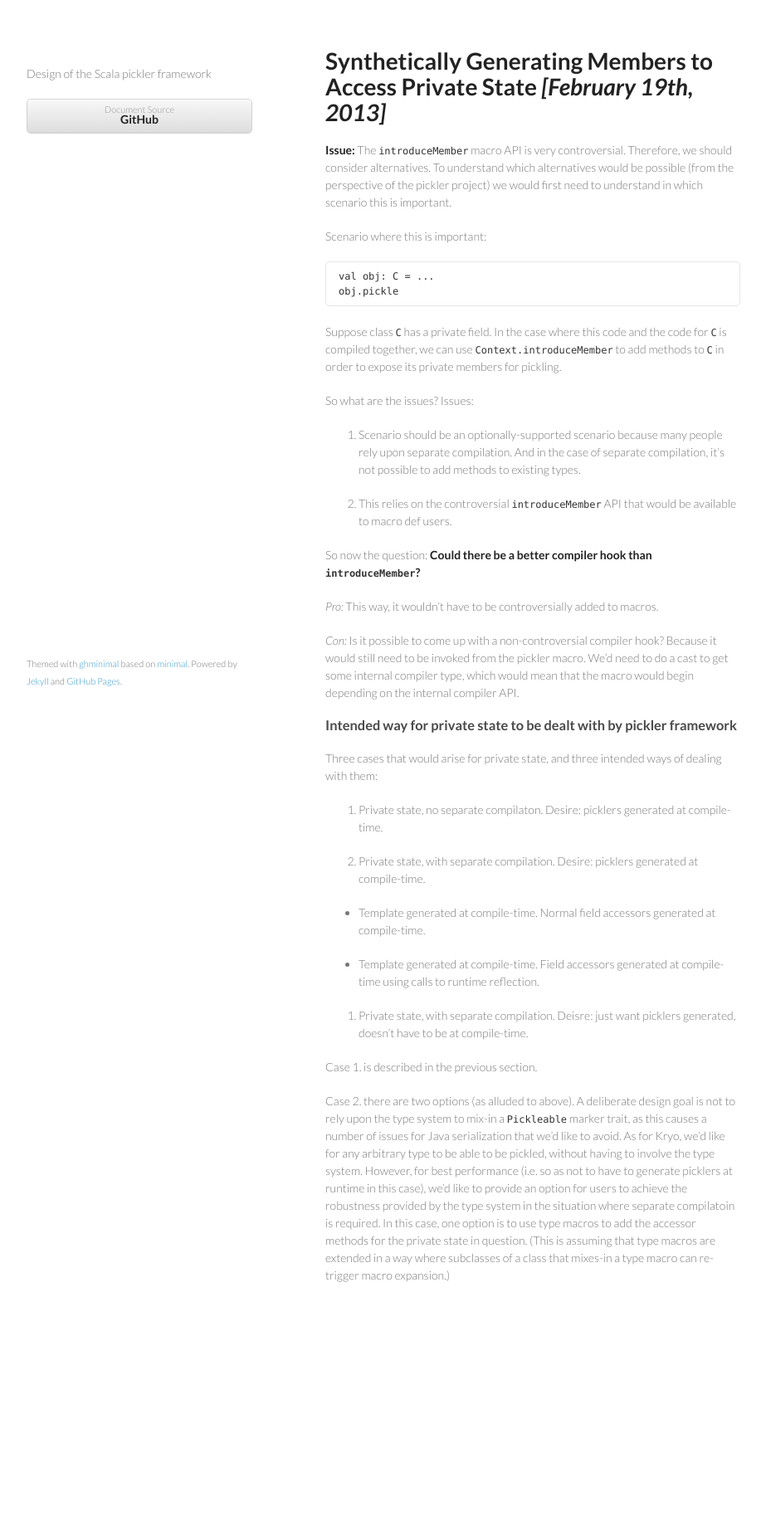
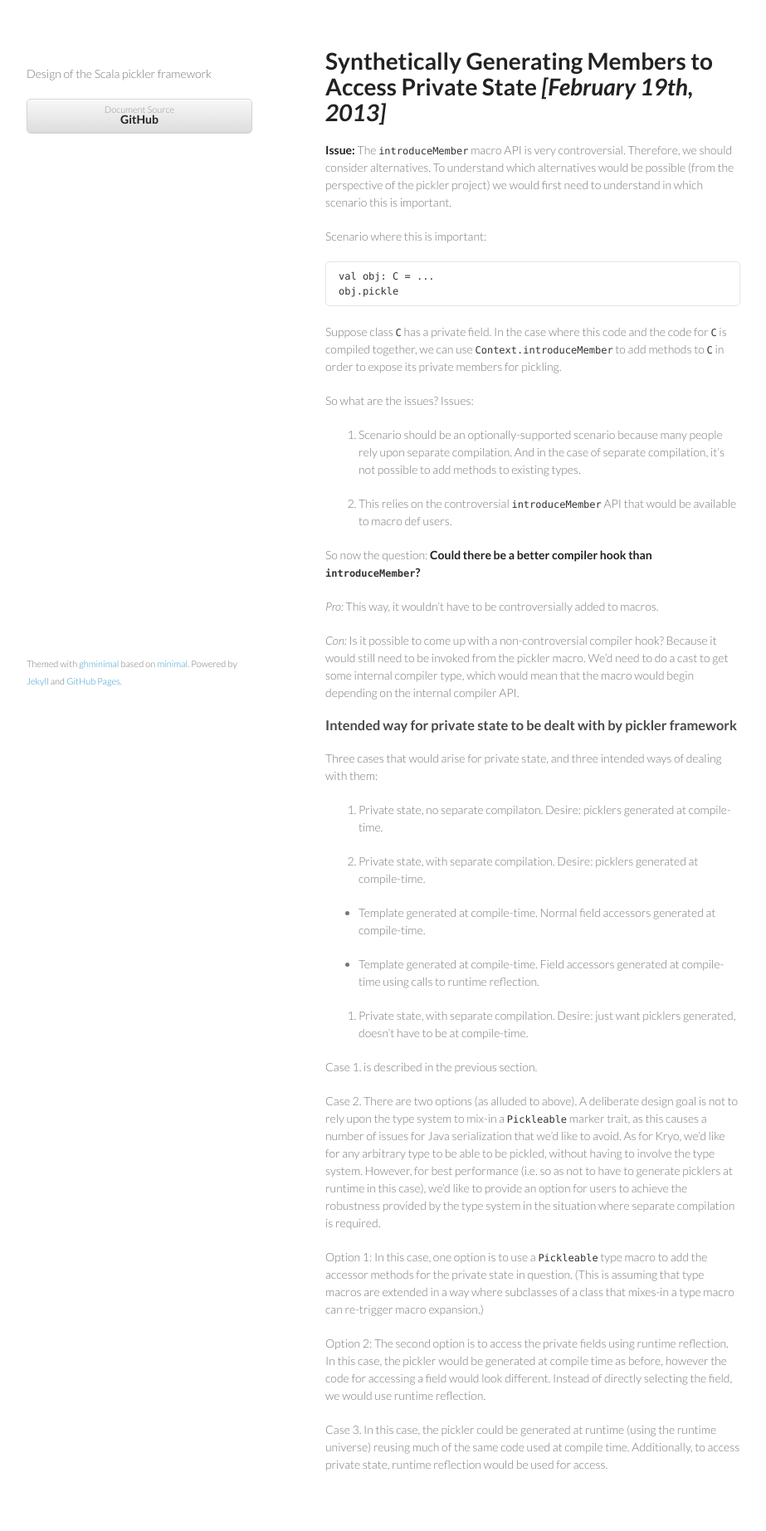
Before and after one commit to heathermiller/papers-documents, a Jekyll site: the page built from 2-21-13_notes.md, in a window 1280 px wide. Shown: the whole page at 83% size, without its empty margins (178-1101 px from the left). Built offline with Jekyll 4.4.1, drawn with Linux system fonts in a browser that asks for light colours; before the commit the page ends 1617 px from its top, so only the background shows below that.

Commit message:
Ideas about how to access private state, completed

```diff
--- a/2-21-13_notes.md
+++ b/2-21-13_notes.md
@@ -41,10 +41,10 @@ Three cases that would arise for private state, and three intended ways of
 dealing with them:
 
 1. Private state, no separate compilaton. Desire: picklers generated at
-compile-time.
+   compile-time.
 
 2. Private state, with separate compilation. Desire: picklers generated at
-compile-time.
+   compile-time.
 
   - Template generated at compile-time. Normal field accessors generated at
     compile-time.
@@ -52,20 +52,31 @@ compile-time.
   - Template generated at compile-time. Field accessors generated at compile-
     time using calls to runtime reflection.
 
-3. Private state, with separate compilation. Deisre: just want picklers
-generated, doesn't have to be at compile-time.
+3. Private state, with separate compilation. Desire: just want picklers
+   generated, doesn't have to be at compile-time.
 
 Case 1. is described in the previous section.
 
-Case 2. there are two options (as alluded to above). A deliberate design goal
+Case 2. There are two options (as alluded to above). A deliberate design goal
 is not to rely upon the type system to mix-in a `Pickleable` marker trait, as
 this causes a number of issues for Java serialization that we'd like to avoid.
 As for Kryo, we'd like for any arbitrary type to be able to be pickled,
 without having to involve the type system. However, for best performance (i.e.
 so as not to have to generate picklers at runtime in this case), we'd like to
 provide an option for users to achieve the robustness provided by the type
-system in the situation where separate compilatoin is required. In this case,
-one option is to use type macros to add the accessor methods for the private
-state in question. (This is assuming that type macros are extended in a way
-where subclasses of a class that mixes-in a type macro can re-trigger macro
-expansion.)
+system in the situation where separate compilation is required.
+
+Option 1: In this case, one option is to use a `Pickleable` type macro to add
+the accessor methods for the private state in question. (This is assuming that
+type macros are extended in a way where subclasses of a class that mixes-in a
+type macro can re-trigger macro expansion.)
+
+Option 2: The second option is to access the private fields using runtime
+reflection. In this case, the pickler would be generated at compile time as
+before, however the code for accessing a field would look different. Instead
+of directly selecting the field, we would use runtime reflection.
+
+Case 3. In this case, the pickler could be generated at runtime (using the
+runtime universe) reusing much of the same code used at compile time.
+Additionally, to access private state, runtime reflection would be used for
+access.
```
